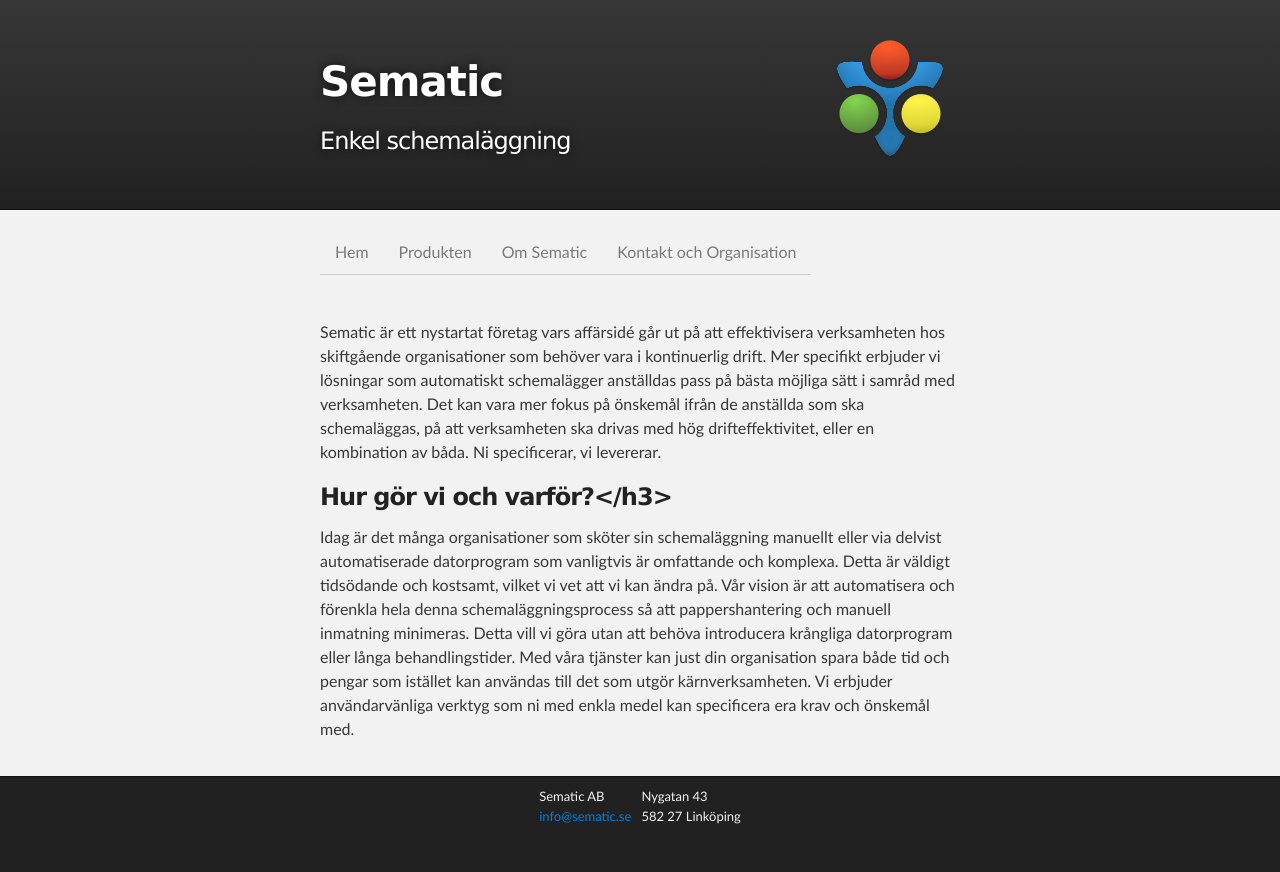
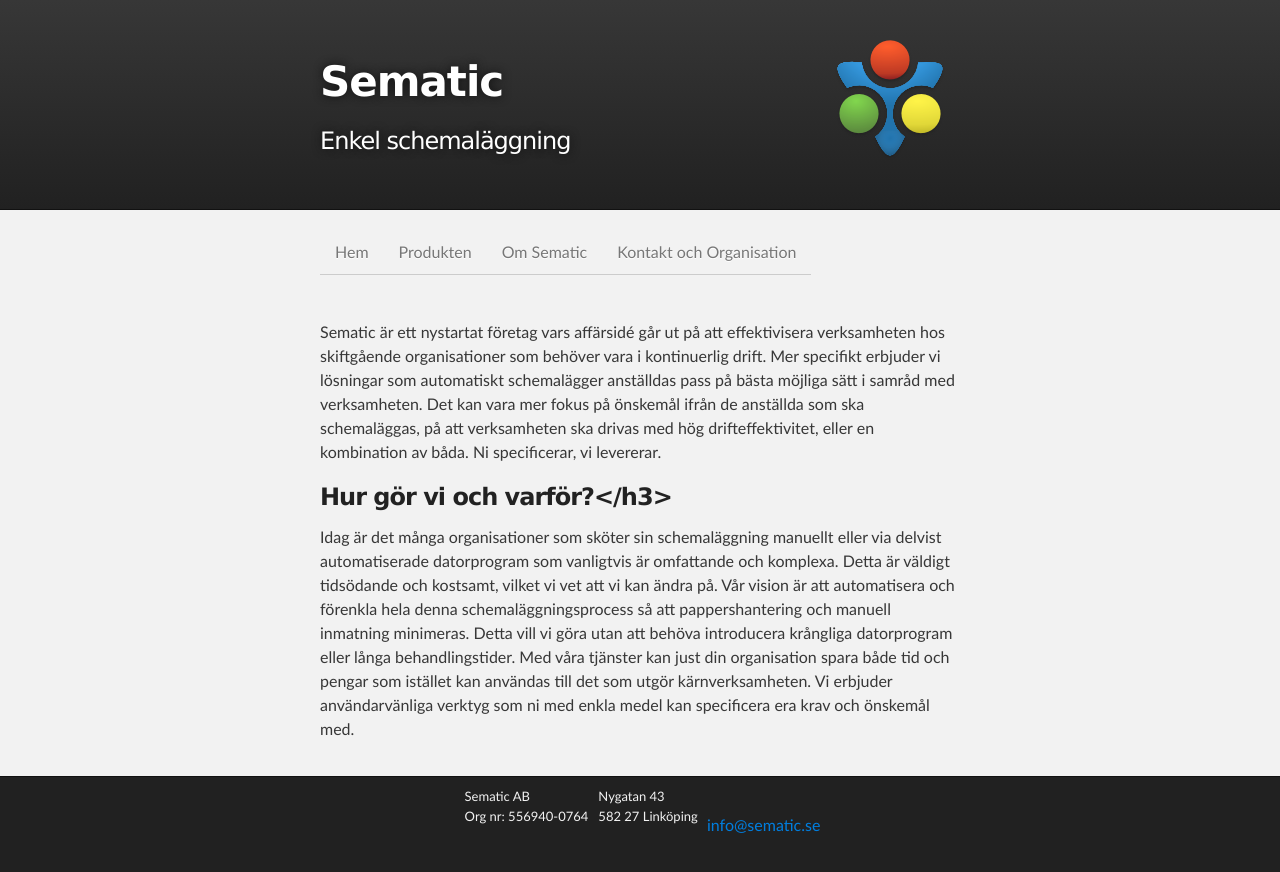
Before and after one commit to sematic/sematic.github.com, a Jekyll site: the page built from index.markdown, in a window 1280 px wide. Shown: the top 872 px of the page. Built offline with Jekyll 4.4.1, drawn with Linux system fonts in a browser that asks for light colours; Markdown is read by kramdown in place of the engine named in the settings.

Commit message:
Added org. number.

```diff
--- a/_layouts/default.html
+++ b/_layouts/default.html
@@ -49,15 +49,15 @@
   <footer class="inner">
     <div>
       <div class="left">
-        Sematic AB<br />
-        <a href="mailto:info@sematic.se">info@sematic.se</a>
+        Sematic AB<br/>
+        Org nr: 556940-0764<br/>
       </div>
       <div class="right">
-        Nygatan 43<br />
-        582 27 Linköping<br />
+        Nygatan 43<br/>
+        582 27 Linköping<br/>
       </div>
     </div>
-
+    <a href="mailto:info@sematic.se">info@sematic.se</a>
   </footer>
 </div>
 
```
